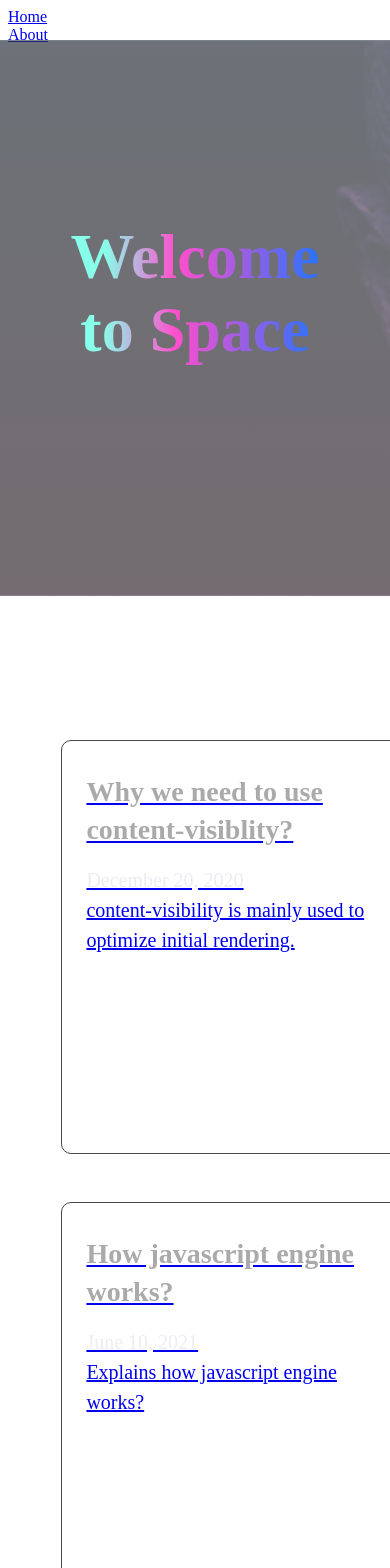
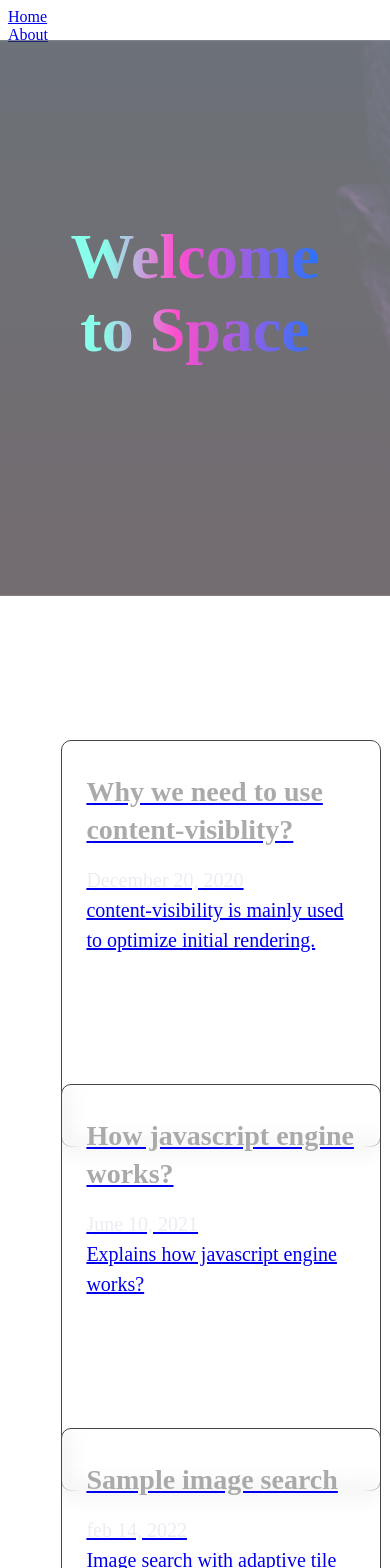
Before and after one commit to vignesh-karunakaran/my-blog, a Next.js app: page / in a window 390 px wide. Shown: the top 1568 px of the page. Built offline with nearby package versions, Linux system fonts and the light colour scheme.

Commit message:
[FIX]Mobile view fix

```diff
--- a/next.config.js
+++ b/next.config.js
@@ -9,7 +9,4 @@ module.exports = {
   eslint: {
     ignoreDuringBuilds: true,
   },
-  javascript: {
-    ignoreDuringBuilds: true,
-  }
 };
--- a/styles/Home.module.css
+++ b/styles/Home.module.css
@@ -153,10 +153,10 @@
   border: 1px solid #494646;
   border-radius: 10px;
   max-width: 300px;
-  height: 300px;
+  height: 90%;
   width: 100%;
   background: rgba(255,255,255,0.1);
-  box-shadow: 10px 10px 20px -10px rgba(255, 255, 255, 0.2);
+  /* box-shadow: 10px 10px 20px -10px rgba(255, 255, 255, 0.2); */
   backdrop-filter: blur(10px);
   transition: all .5s ease;
 }
@@ -203,4 +203,8 @@
   .headerTitleCover div {
     display: none !important;
   }
+  .card {
+    width: 90%;
+    height: 85%;
+  }
 }
--- a/styles/globals.css
+++ b/styles/globals.css
@@ -97,7 +97,7 @@ a {
 .footer {
     width: 100%;
     height: 60px;
-    border-top: 1px solid #494646;
+    border-top: 1px solid #3f3c3c;
     display: flex;
     justify-content: center;
     align-items: center;
```
